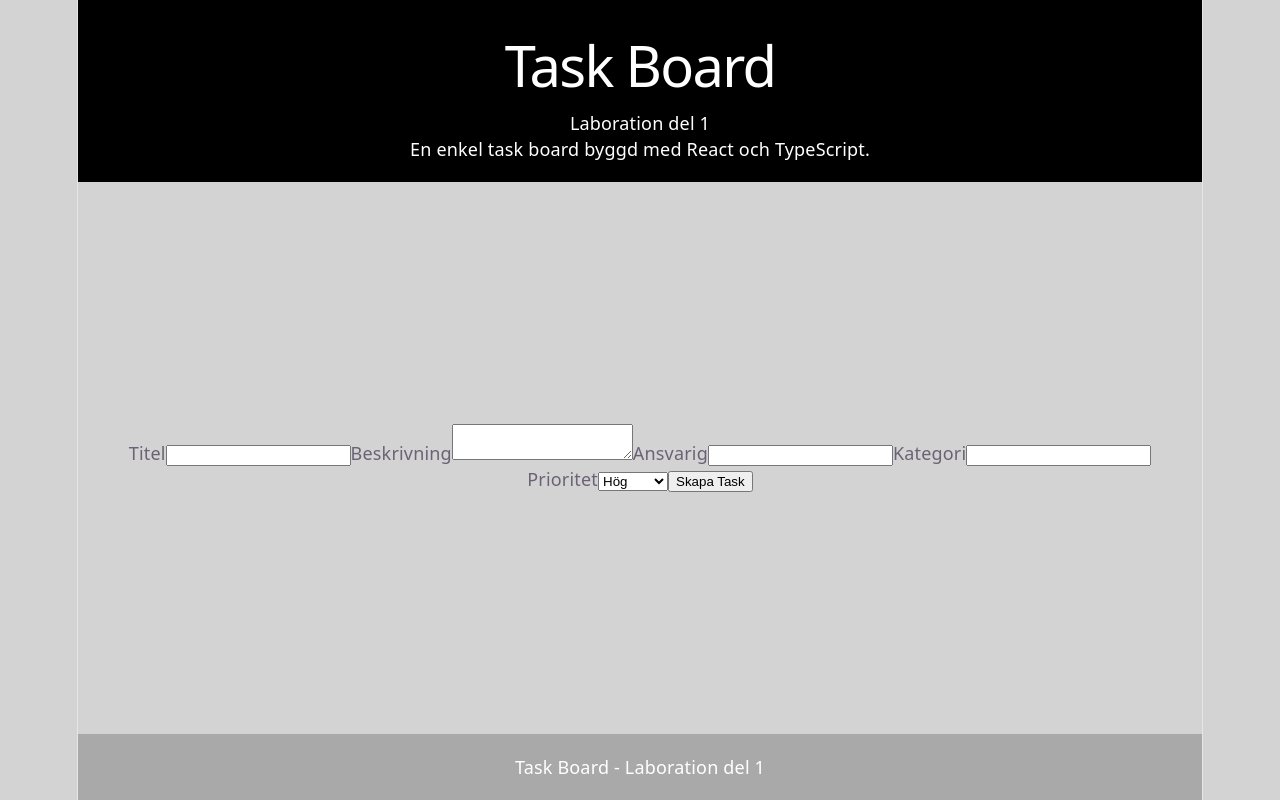
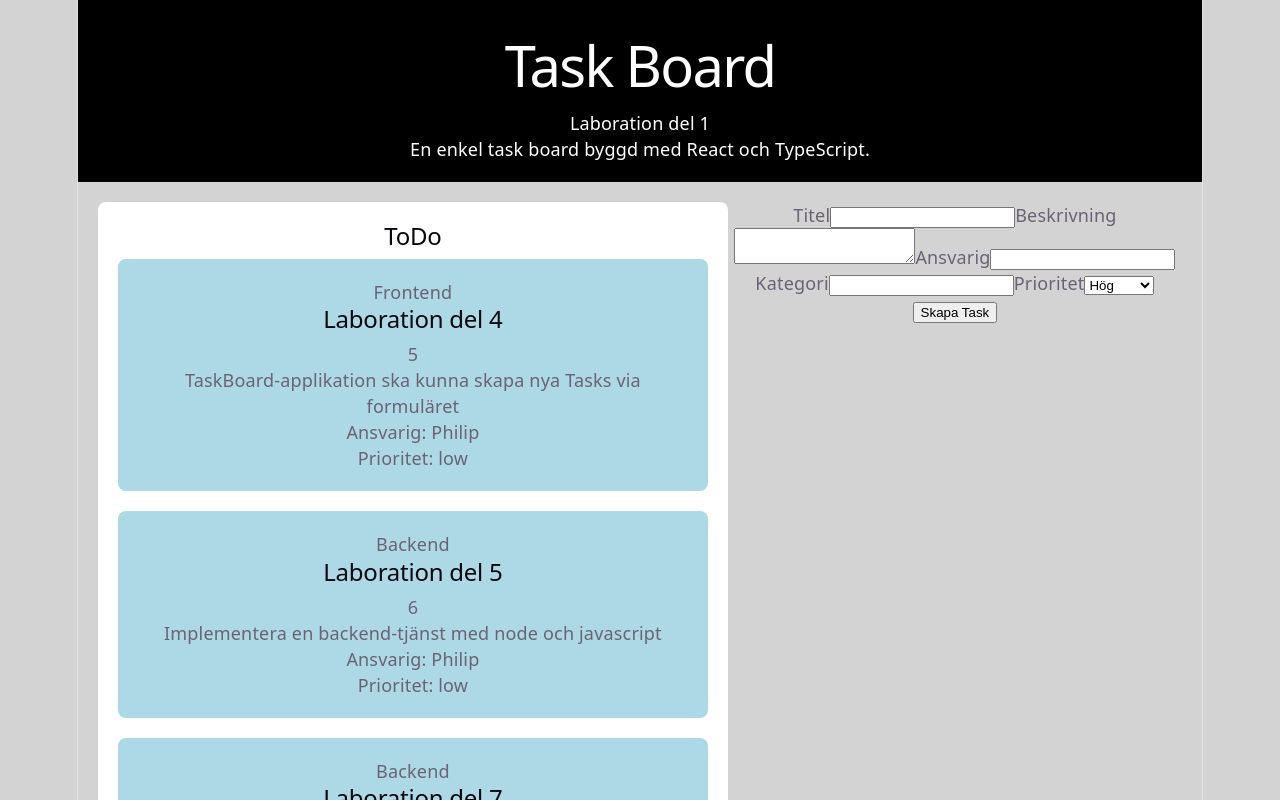
Before and after one commit to philipwmitilinos-max/Labb2-Task-Borad, a React (Vite) app: page / in a window 1280 px wide. Shown: the top 800 px of the page. Built offline with nearby package versions, Linux system fonts and the light colour scheme.

Commit message:
Import TaskBoard till App

```diff
--- a/src/App.tsx
+++ b/src/App.tsx
@@ -1,11 +1,10 @@
 import Header from "./componenets/Header";
 import Footer from "./componenets/Footer";
-import TaskCard from "./componenets/TaskCard";
-import Column from "./componenets/Cloumn";
 import styles from "./module/TaskBoard.module.css";
 import type { NewTask, Task } from "./types/Task.ts";
 import TaskForm from "./componenets/TaskForm.tsx";
 import { useState } from "react";
+import TaskBoard from "./componenets/TaskBoard.tsx";
 
 // const tasks: Task[] = [];
 
@@ -112,6 +111,7 @@ const App = () => {
     <>
       <Header />
       <main className={styles.main}>
+        <TaskBoard tasks={tasks} />
         <TaskForm onAddTask={addTask} />
       </main>
 
```
